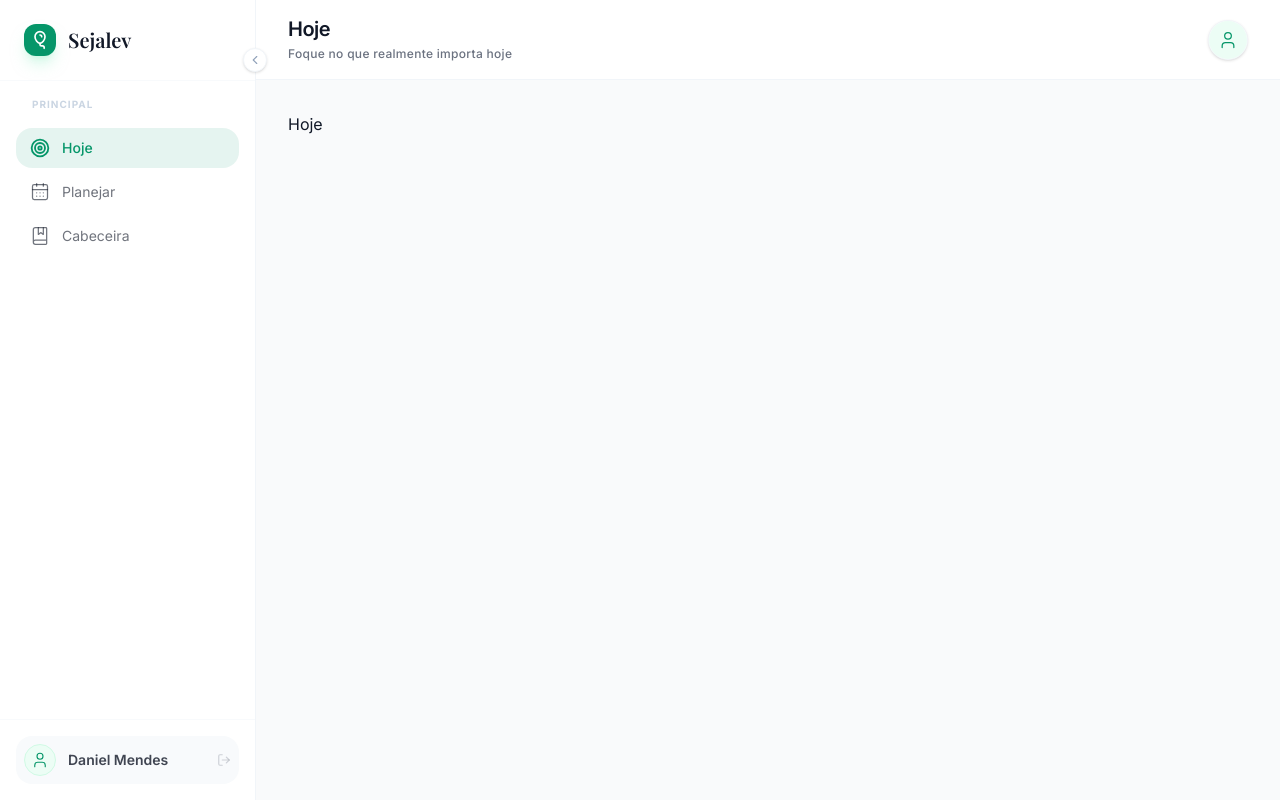
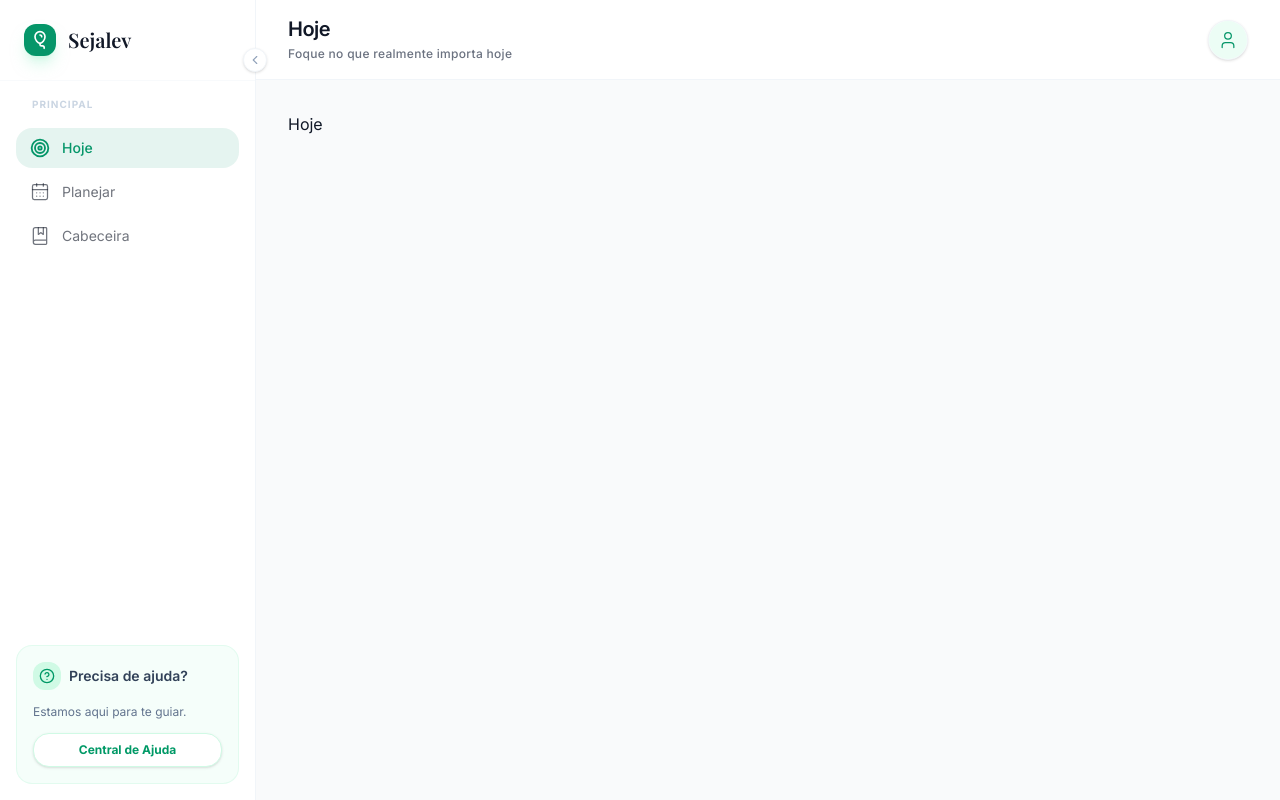
Before and after one commit to daniel-barbosaa/sejalev-frontend, a React (Vite) app: page /hoje in a window 1280 px wide. Built offline with nearby package versions, Linux system fonts and the light colour scheme; a web font is replaced by a local one.

Commit message:
chore(sidebar): adds card of help

```diff
--- a/src/view/components/sidebar.tsx
+++ b/src/view/components/sidebar.tsx
@@ -4,13 +4,11 @@ import {
   CalendarDays,
   ChevronLeft,
   ChevronRight,
-  LogOut,
+  HelpCircle,
   Target,
-  User,
 } from "lucide-react";
 import { AnimatePresence, motion } from "motion/react";
 import { useState } from "react";
-import { useNavigate } from "react-router";
 import { NavLink } from "react-router-dom";
 
 import { cn } from "../../app/utils/class-merge";
@@ -20,7 +18,6 @@ interface SidebarProps {
 }
 
 export function Sidebar({ activePage }: SidebarProps) {
-  const navigate = useNavigate();
   const [isCollapsed, setIsCollapsed] = useState(false);
 
   const mainItems = [
@@ -135,37 +132,60 @@ export function Sidebar({ activePage }: SidebarProps) {
         </nav>
       </div>
 
-      <div className="overflow-hidden border-t border-slate-50 p-4">
+      <div className="mt-auto p-4">
         <div
-          className={`flex items-center gap-3 rounded-xl px-2 py-2 transition-all ${!isCollapsed ? "bg-slate-50" : ""} `}
+          className={cn(
+            "flex max-h-35 w-full flex-col overflow-hidden transition-all duration-300",
+            isCollapsed
+              ? "flex items-center justify-center border-none bg-transparent p-2"
+              : "rounded-2xl border border-emerald-100/50 bg-emerald-50/50 p-4",
+          )}
         >
-          <div className="flex h-8 w-8 shrink-0 items-center justify-center rounded-full border border-emerald-100 bg-emerald-50">
-            <User size={18} className="text-primary stroke-[1.5px]" />
-          </div>
-          <AnimatePresence>
-            {!isCollapsed && (
+          {isCollapsed ? (
+            <button
+              className="group rounded-xl p-3 text-emerald-600 transition-colors hover:bg-emerald-50"
+              title="Ajuda"
+            >
+              <HelpCircle className="h-5 w-5 stroke-[1.5px] transition-transform group-hover:scale-110" />
+            </button>
+          ) : (
+            <AnimatePresence>
               <motion.div
                 initial={{ opacity: 0 }}
                 animate={{ opacity: 1 }}
                 exit={{ opacity: 0 }}
-                className="flex min-w-0 flex-col"
+                transition={{
+                  duration: 0.2,
+                  delay: 0.35,
+                }}
+                className="flex flex-col gap-3"
               >
-                <span className="text-foreground/80 truncate text-sm font-semibold">
-                  Daniel Mendes
-                </span>
+                <div className="flex items-center gap-2">
+                  <div className="flex h-7 w-7 items-center justify-center rounded-lg bg-emerald-100">
+                    <HelpCircle className="h-4 w-4 text-emerald-600" />
+                  </div>
+
+                  <span className="text-sm font-semibold whitespace-nowrap text-slate-700">
+                    Precisa de ajuda?
+                  </span>
+                </div>
+
+                <p className="text-xs leading-relaxed text-slate-500">
+                  Estamos aqui para te guiar.
+                </p>
+
+                <button className="w-full rounded-xl border border-emerald-100 bg-white py-2 text-xs font-bold text-emerald-600 shadow-sm transition-all hover:bg-emerald-600 hover:text-white">
+                  Central de Ajuda
+                </button>
               </motion.div>
-            )}
-          </AnimatePresence>
-          {!isCollapsed && (
-            <button
-              onClick={() => navigate("/login")}
-              className="hover:text-destructive text-muted-foreground/30 ml-auto transition-colors"
-            >
-              <LogOut size={14} />
-            </button>
+            </AnimatePresence>
           )}
         </div>
       </div>
     </motion.div>
   );
 }
+
+/**
+
+ */
```
